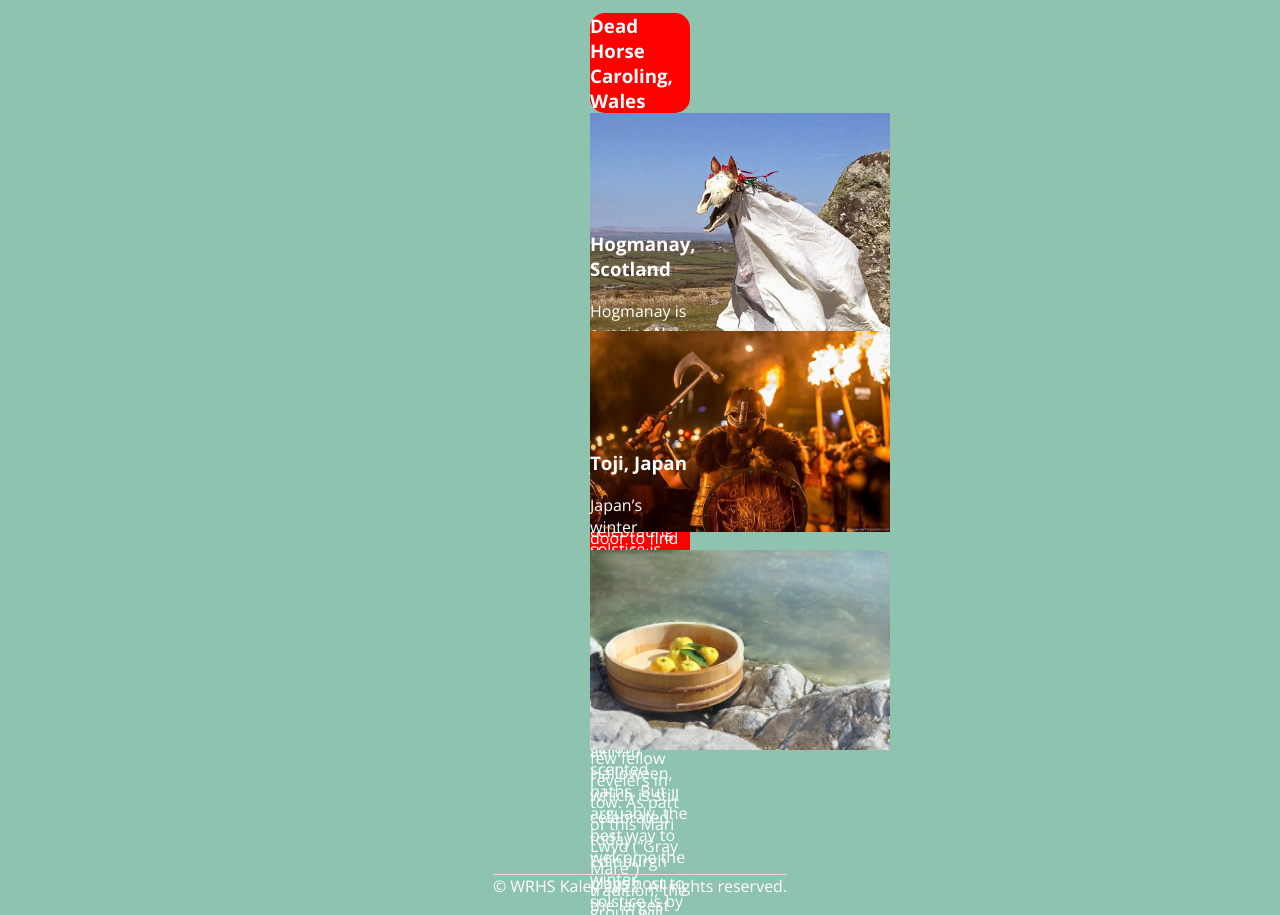
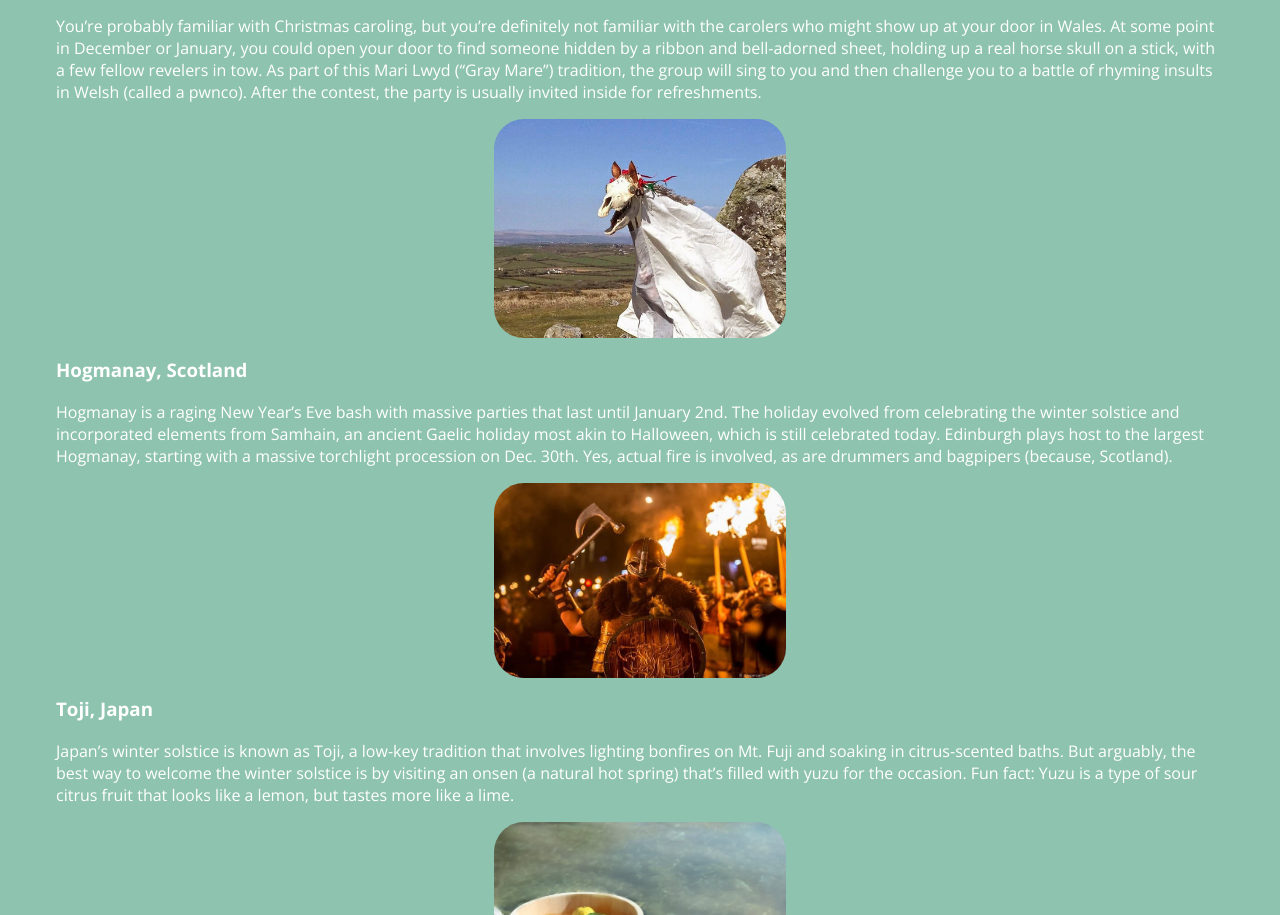
Before and after one commit to CSF2223/holidaydesign-FortierKaley, a plain HTML site: page index.html in a window 1280 px wide. Shown: the part 189-1104 px from the top of the page. Drawn offline with nearby package versions, Linux system fonts and the light colour scheme; a web font is replaced by a local one.

Commit message:
fixed images and spacing

```diff
--- a/index.html
+++ b/index.html
@@ -36,7 +36,7 @@
 
     </div>
 
-    <div class="Hogimg">
+    <div class="hogImg">
         <img src="assets/Torchlight-Hogmanay-3.jpg" alt="Hogmanay in Torchlight" width="300" height=""></img>
     </div>
 
@@ -48,7 +48,7 @@
         citrus fruit that looks like a lemon, but tastes more like a lime.</p>
     </div>
 
-    <div class="Tojimg">
+    <div class="tojiImg">
         <img src="assets/ed4b1338cc942f25de73e009a3e0f28d_s.jpg" alt="Yuzu" width="300" height=""></img>
     </div>
 
--- a/style.css
+++ b/style.css
@@ -21,7 +21,7 @@ html {
 
 body {
     margin: 0;
-    padding: 2rem;
+    padding: 3.5rem;
     font-family: 'Open Sans', sans-serif;
     font-weight: 300;
     background-color: #8EC3B0;
@@ -37,33 +37,29 @@ body {
 
 
 
-.DHC{
-    border-top-left-radius: 15px;
-    border-top-right-radius: 15px;
-    border-bottom-left-radius: 15px;
-    border-bottom-right-radius: 15px;
+.dhcText {
+    display: flex;
+    flex-direction: column;
+    justify-content: flex-end;
+    align-items: flex-end;
 }
 
-/* The animation code */
-@keyframes example {
-  from {background-color: white;}
-  to {background-color: yellow;}
-}
-
-/* The element to apply the animation to */
-div {
-  width: 100px;
-  height: 100px;
-  background-color: red;
-  animation-name: example;
-  animation-duration: 4s;
+.dhcText h3:hover {
+    transform: translate(50px);
 }
 
 
-.dhcText {
-    display: flex;
-    flex-direction: column;
-    justify-content: flex-start;
+.DHCimg {
+   display: flex;
+   flex-direction: row;
+   justify-content: center;
+   align-items: center;
+}
+
+.DHCimg img {
+    width: 25%;
+    height: auto;
+    border-radius: 30px;
 }
 
 
@@ -73,7 +69,20 @@ div {
     flex-direction: column;
     justify-content: flex-end;
     align-items: flex-end;
+}
 
+
+.hogImg {
+   display: flex;
+   flex-direction: row;
+   justify-content: center;
+   align-items: center;
+}
+
+.hogImg img {
+    width: 25%;
+    height: auto;
+    border-radius: 30px;
 }
 
 .tojiText {
@@ -83,18 +92,31 @@ div {
     align-items: center;
 }
 
+.tojiImg {
+   display: flex;
+   flex-direction: row;
+   justify-content: center;
+   align-items: center;
+}
+
+.tojiImg img {
+    width: 25%;
+    height: auto;
+    border-radius: 30px;
+}
+
 .copyright {
     text-align: left;
     color: #fff;
-    margin: 10rem 0;
-    border-top: 1px solid #fccdd9;
+    margin: 3rem 0;
+    border-top: 2px solid #feeef2;
 }
 
 
 
 
 
-
+/*
 @media (min-width: 800px) {
     .mouche {
         flex-direction: column;
@@ -132,3 +154,5 @@ div {
     }
 
 }
+
+*/
```
